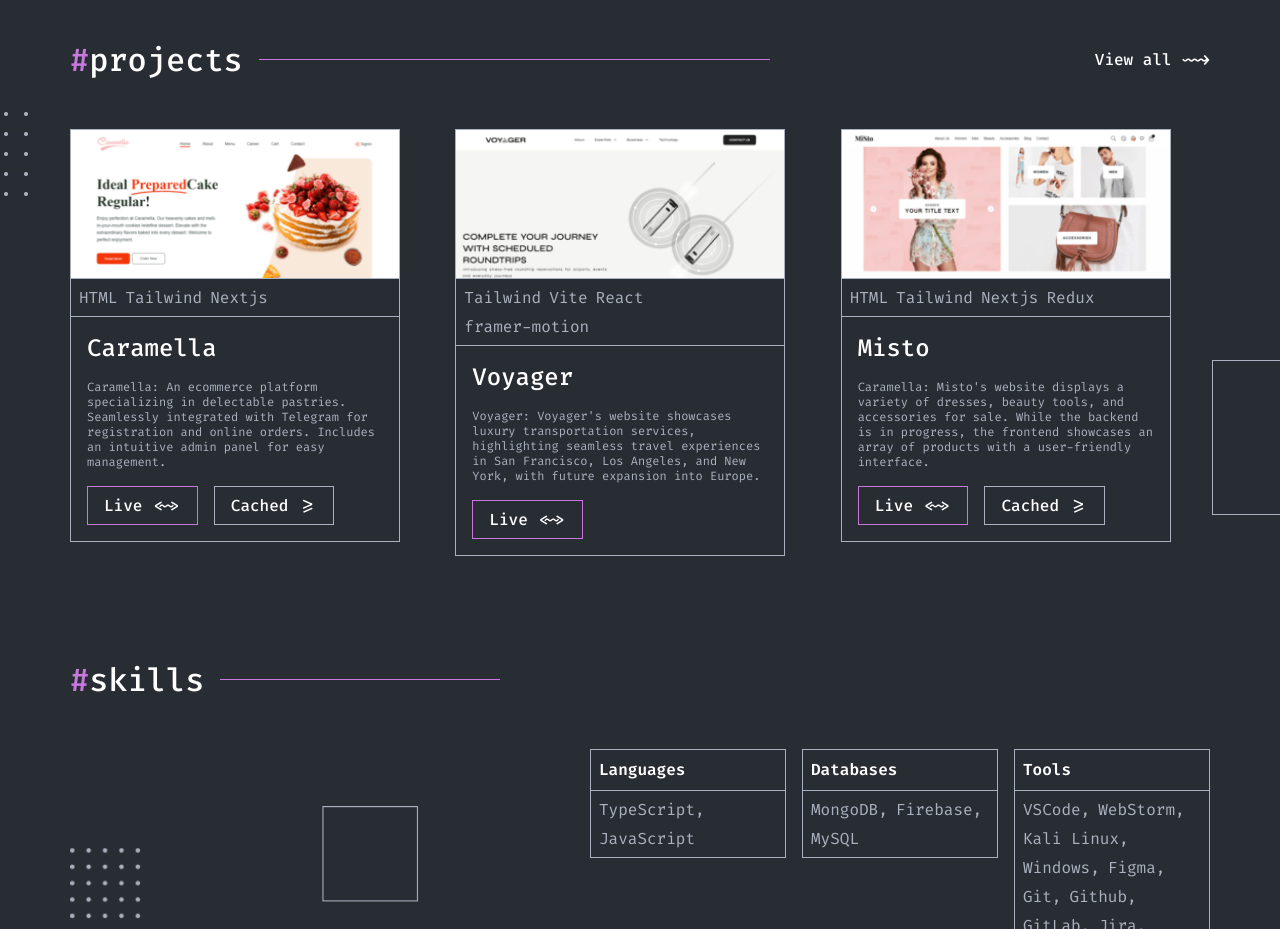
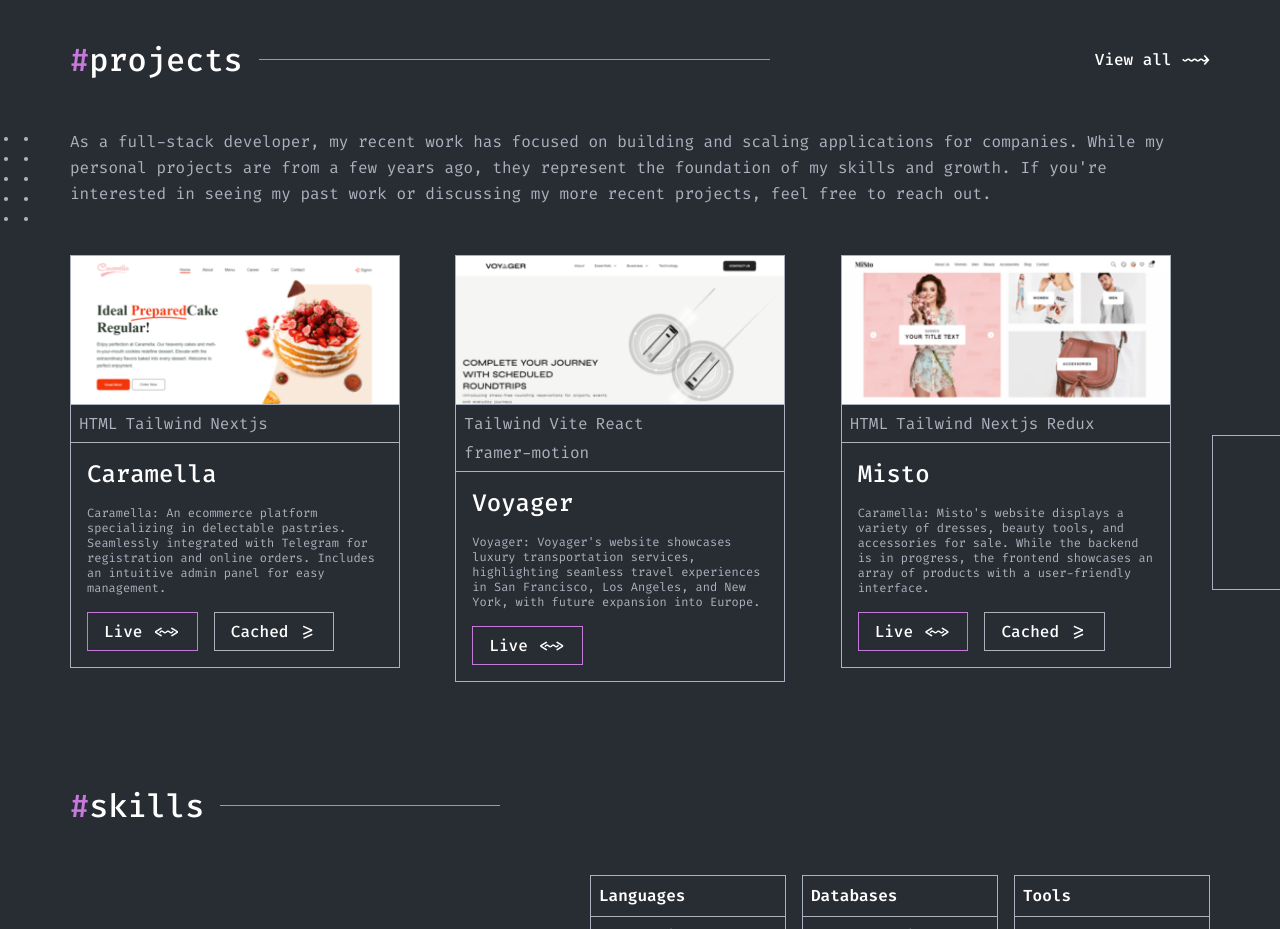
Before and after one commit to nbn2000/portfolio, a React (Vite) app: page / in a window 1280 px wide. Shown: the part 900-1829 px from the top of the page. Built offline with nearby package versions, Linux system fonts and the light colour scheme.

Commit message:
some excuse is added

```diff
--- a/src/sections/home/Projects.jsx
+++ b/src/sections/home/Projects.jsx
@@ -23,10 +23,20 @@ const Projects = () => {
             </h3>
             <div className="w-full lg:w-[511px] h-[1px] bg-[rgba(199,120,221,1)]" />
           </div>
-          <Link to="/works" className="font-[500] text-[16px] leading-[20.99px]">
+          <Link
+            to="/works"
+            className="font-[500] text-[16px] leading-[20.99px]"
+          >
             View all ~~&gt;
           </Link>
         </div>
+        <span className="font-[400] text-[16px] leading-[26px] text-grey">
+          As a full-stack developer, my recent work has focused on building and
+          scaling applications for companies. While my personal projects are
+          from a few years ago, they represent the foundation of my skills and
+          growth. If you&apos;re interested in seeing my past work or discussing
+          my more recent projects, feel free to reach out.
+        </span>
         <Cards array={homeProjects} />
       </div>
       <div className="absolute right-0 top-[60%] xl:block hidden">
--- a/src/sections/works/Header.jsx
+++ b/src/sections/works/Header.jsx
@@ -10,6 +10,13 @@ const Header = () => {
       <span className="font-[400] text-[16px] leading-[20.99px]">
         List of my projects
       </span>
+      <span className="font-[400] text-[16px] leading-[26px] text-grey">
+        As a full-stack developer, my recent work has focused on building and
+        scaling applications for companies. While my personal projects are from
+        a few years ago, they represent the foundation of my skills and growth.
+        If you&apos;re interested in seeing my past work or discussing my more
+        recent projects, feel free to reach out.
+      </span>
     </header>
   );
 };
```
